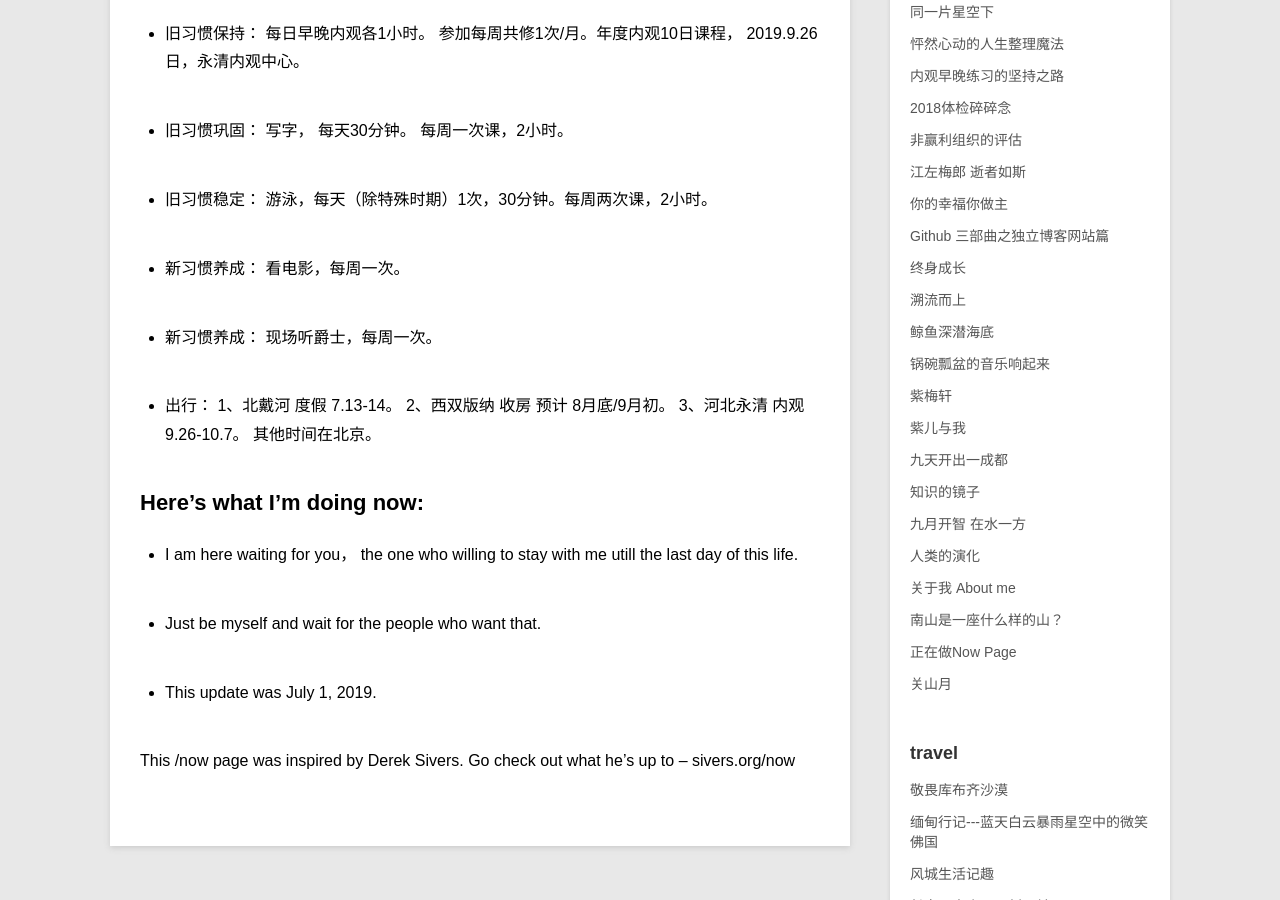
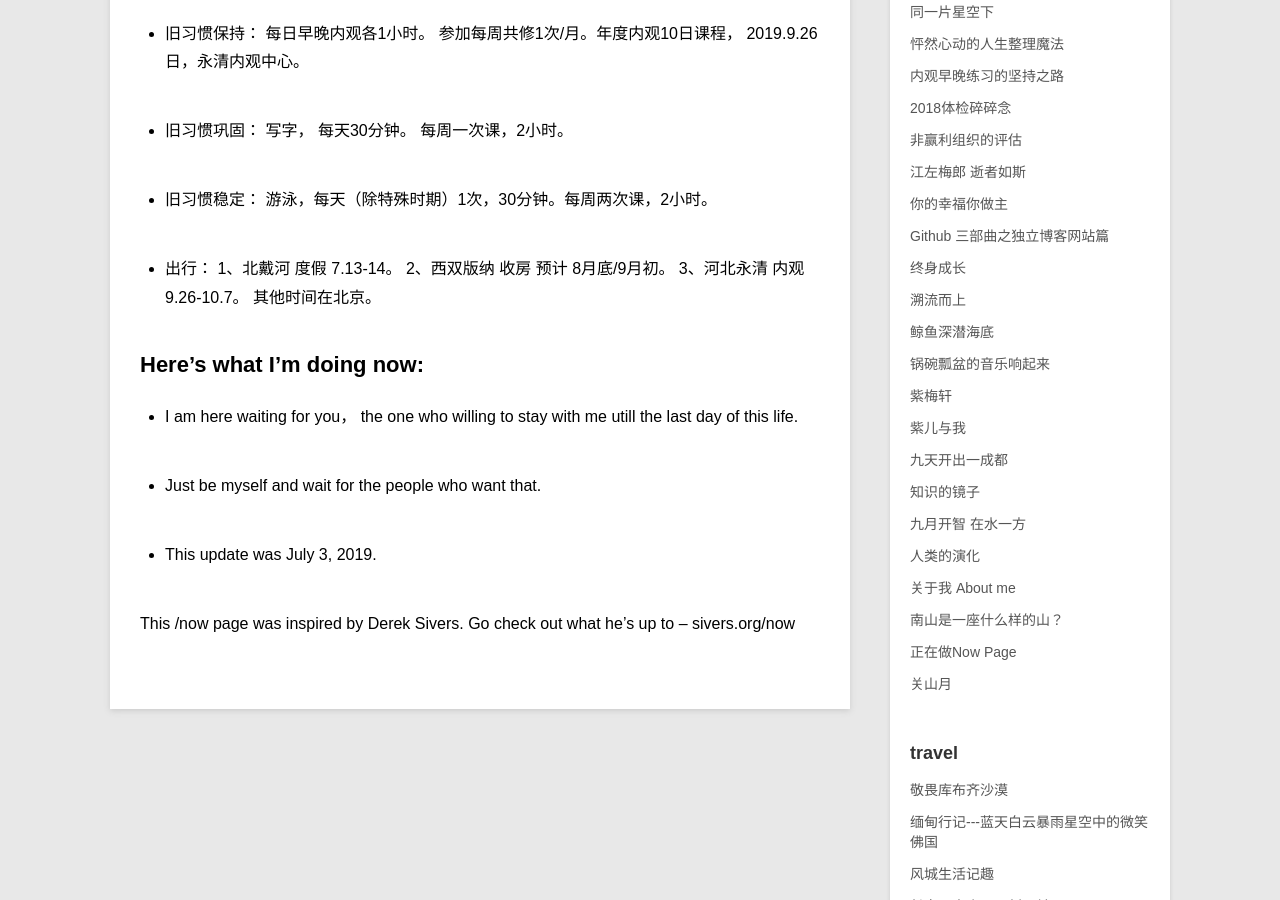
Before and after one commit to violettianjie/violettianjie.github.io, a Jekyll site: the page built from _posts/blog/2017-09-03-now.md, in a window 1280 px wide and 900 px high, scrolled down 581 px. Built offline with Jekyll 4.4.1, drawn with Linux system fonts in a browser that asks for light colours; comment, search, counter and statistics services are not loaded.

Commit message:
Update 2017-09-03-now.md

```diff
--- a/_posts/blog/2017-09-03-now.md
+++ b/_posts/blog/2017-09-03-now.md
@@ -23,10 +23,6 @@ category: blog
 
 - 旧习惯稳定： 游泳，每天（除特殊时期）1次，30分钟。每周两次课，2小时。
 
-- 新习惯养成： 看电影，每周一次。
-
-- 新习惯养成： 现场听爵士，每周一次。
-
 - 出行：      1、北戴河 度假 7.13-14。 2、西双版纳 收房 预计 8月底/9月初。 3、河北永清 内观 9.26-10.7。 其他时间在北京。
 
 
@@ -36,7 +32,7 @@ category: blog
 
 - Just be myself and wait for the people who want that.
 
-- This update was July 1, 2019.
+- This update was July 3, 2019.
 
 This /now page was inspired by Derek Sivers. Go check out what he’s up to – sivers.org/now
 
```
